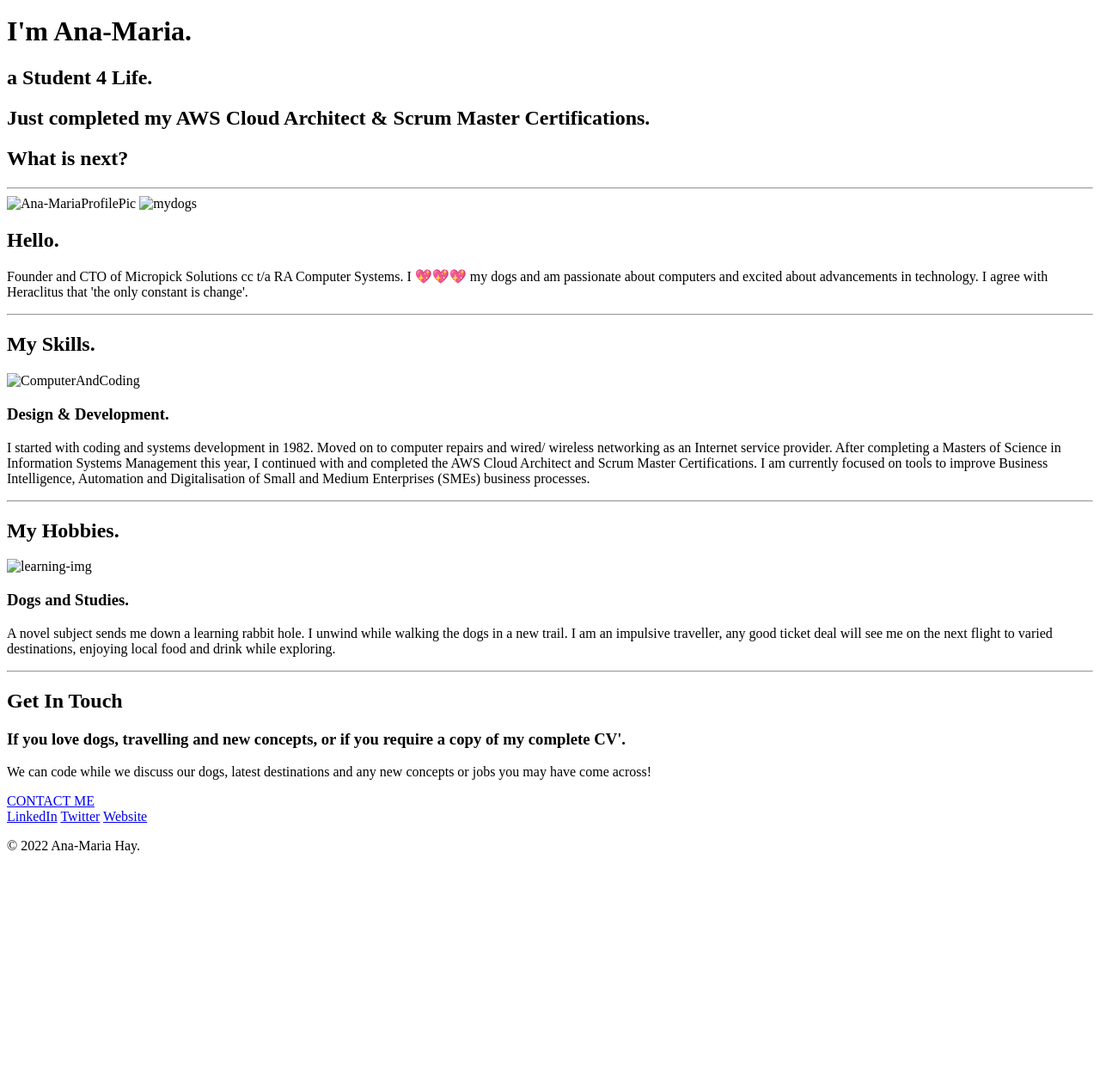
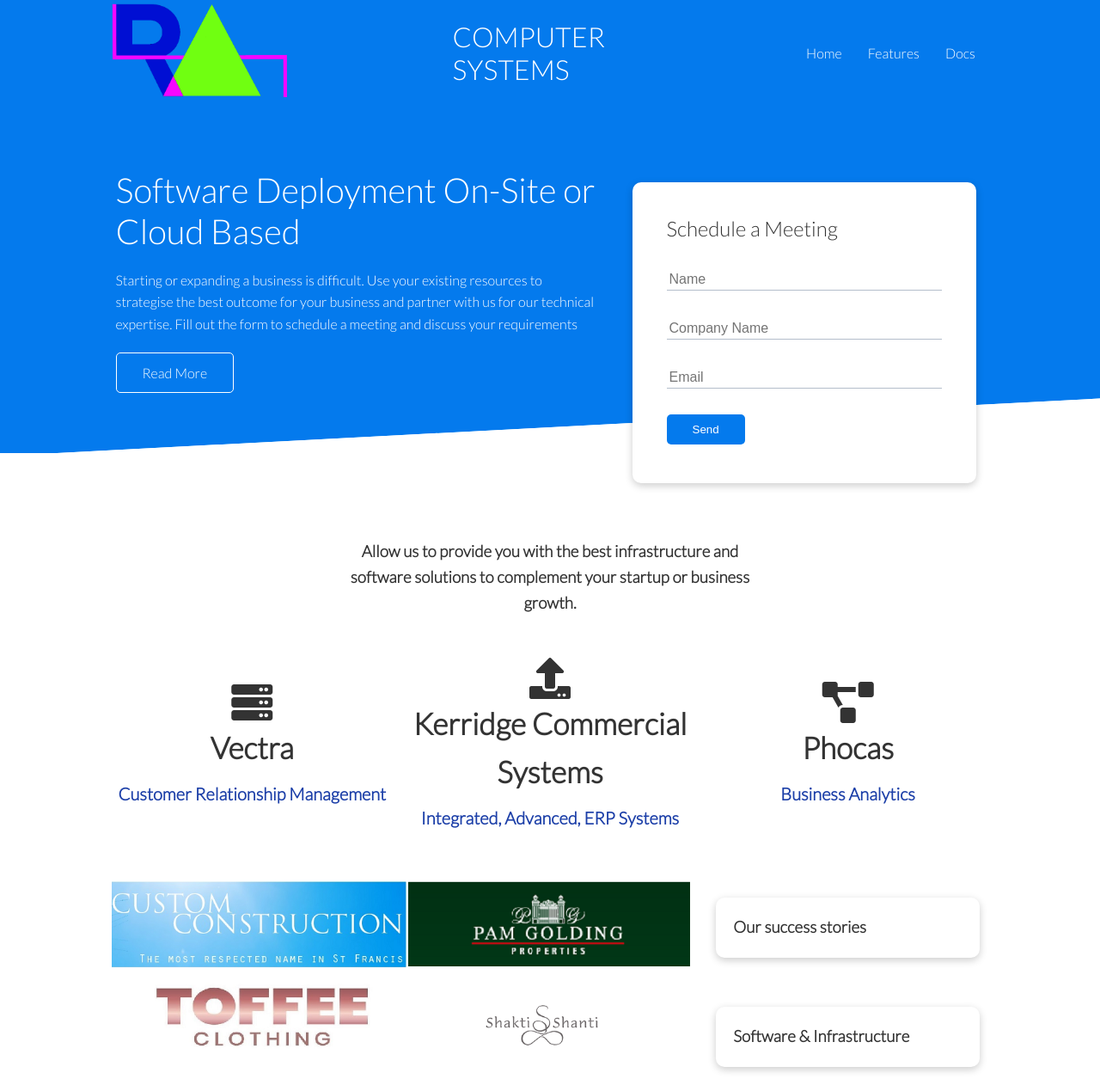
Before and after one commit to Ana-MariaHay/RAComp, a plain HTML site: page index.html in a window 1280 px wide. Shown: the part 3-1265 px from the top of the page at 86% size. Before the commit the page ends 1012 px from the top, so only its background shows below. Drawn offline with Linux system fonts and the light colour scheme.

Commit message:
Add files via upload

```diff
--- a/index.html
+++ b/index.html
@@ -1,64 +1,173 @@
 <!DOCTYPE html>
-<html>
-
+<html lang="en">
 <head>
-  <meta charset="utf-8">
-  <title>Ana-Maria Hay</title>
-  <link rel="stylesheet" href="css/styles.css">
-  <link href="https://fonts.googleapis.com/css?family=Merriweather|Montserrat|Sacramento" rel="stylesheet">
-  <link rel="icon" href="favicon.ico">
+    <meta charset="UTF-8">
+    <meta name="viewport" content="width=device-width, initial-scale=1.0">
+    <link rel="stylesheet" href="https://cdnjs.cloudflare.com/ajax/libs/font-awesome/5.15.1/css/all.min.css" integrity="sha512-+4zCK9k+qNFUR5X+cKL9EIR+ZOhtIloNl9GIKS57V1MyNsYpYcUrUeQc9vNfzsWfV28IaLL3i96P9sdNyeRssA==" crossorigin="anonymous" />
+    <link rel="stylesheet" href="css/utilities.css">
+    <link rel="stylesheet" href="css/style.css">
+    <link rel="shortcut icon" type="jpg" href="images/favicon.jpg"/>
+    <title>RAComp| Software and hardware For Everyone</title>
 </head>
-
 <body>
-  <div class="top-container">
-      <h1>I'm Ana-Maria.</h1>
-      <h2>a Student 4 Life.</h2>
-      <h2>Just completed my AWS Cloud Architect & Scrum Master Certifications.</h2>
-      <h2>What is next?</h2>
-    </div>
-  <hr>
-  <div class="middle-container">
-    <div class="profile">
-      <img src="Ana-Maria.png" alt="Ana-MariaProfilePic">
-      <img src="dogs.png" alt="mydogs">
-      <h2>Hello.</h2>
-      <p class="intro">Founder and CTO of Micropick Solutions cc t/a RA Computer Systems. I 💖💖💖 my dogs and am passionate about computers and excited about advancements in technology. I agree with Heraclitus that 'the only constant is change'. </p>
-    </div>
-    <hr>
-    <div class="skills">
-      <h2>My Skills.</h2>
-      <div class="skill-row">
-        <img class="code-img" src="images/computers.png" alt="ComputerAndCoding">
-        <h3>Design & Development.</h3>
-        <p>I started with coding and systems development in 1982. Moved on to computer repairs and wired/ wireless networking as an Internet service provider.
-          After completing a Masters of Science in Information Systems Management this year, I continued with and completed the AWS Cloud Architect and Scrum Master Certifications.
-          I am currently focused on tools to improve Business Intelligence, Automation and Digitalisation of Small and Medium Enterprises (SMEs)
-          business processes.</p>
-      </div>
-      <hr>
-      <h2>My Hobbies.</h2>
-      <div class="skill-row">
-        <img class="chilli-img" src="images/studies.jpg" alt="learning-img">
-        <h3>Dogs and Studies.</h3>
-        <p>A novel subject sends me down a learning rabbit hole. I unwind while walking the dogs in a new trail.
-           I am an impulsive traveller, any good ticket deal will see me on the next flight to varied destinations, enjoying local food and drink while exploring.</p>
-      </div>
-      <hr>
-      <div class="contact-me">
-        <h2>Get In Touch</h2>
-        <h3>If you love dogs, travelling and new concepts, or if you require a copy of my complete CV'.</h3>
-        <p class="contact-message">We can code while we discuss our dogs, latest destinations and any new concepts or jobs you may have come across!</p>
-        <a class="btn" href="mailto:student4life007@yahoo.com">CONTACT ME</a>
-      </div>
+    <!-- Navbar -->
+    <div class="navbar">
+        <div class="container flex">
+            <h1 class="logo"><img src="images/RAs.png" alt=""></h1>
+            <h1 class="logo">COMPUTER SYSTEMS</h1>
+            <nav>
+                <ul>
+                    <li><a href="index.html">Home</a></li>
+                    <li><a href="features.html">Features</a></li>
+                    <li><a href="docs.html">Docs</a></li>
+                </ul>
+            </nav>
+        </div>
     </div>
 
+    <!-- Showcase -->
+    <section class="showcase">
+        <div class="container grid">
+            <div class="showcase-text">
+                <h1>Software Deployment On-Site or Cloud Based</h1>
+                <p>Starting or expanding a business is difficult. Use your existing resources to strategise the best outcome for your business and partner with us for our technical expertise. Fill out the form to schedule a meeting and discuss your requirements</p>
+                <a href="features.html" class="btn btn-outline">Read More</a>
+            </div>
 
-  <div class="bottom-container">
-    <a class="footer-link" href="https://www.linkedin.com/in/ana-maria-hay-1147a427">LinkedIn</a>
-    <a class="footer-link" href="https://twitter.com/stfrancisb">Twitter</a>
-    <a class="footer-link" href="https://www.racomp.co.za/">Website</a>
-    <p class="copyright">© 2022 Ana-Maria Hay.</p>
-  </div>
+            <div class="showcase-form card">
+                <h2>Schedule a Meeting</h2>
+                 <!--  <form name="contact" netlify-honeypot="bot-field" method="POST" data-netlify="true">
+                    <input type="hidden" name="form-name" value="contact">
+                    <p class="hidden">
+                        <label>Don’t fill this out if you're human: <input name="bot-field" /></label>
+                      </p>
+                    <div class="form-control">
+                        <input type="text" name="name" placeholder="Name" required>
+                    </div>
+                    <div class="form-control">
+                        <input type="text" name="company" placeholder="Company Name" required>
+                    </div>
+                    <div class="form-control">
+                        <input type="email" name="email" placeholder="Email" required>
+                    </div>
+                    <input type="submit" value="Send" class="btn btn-primary">
+                </form> -->
+                 <form>
+                    <div class="form-control">
+                        <input type="text" name="name" placeholder="Name" required>
+                    </div>
+                    <div class="form-control">
+                        <input type="text" name="company" placeholder="Company Name" required>
+                    </div>
+                    <div class="form-control">
+                        <input type="email" name="email" placeholder="Email" required>
+                    </div>
+                    <input type="submit" value="Send" class="btn btn-primary">
+                </form>
+            </div>
+        </div>
+    </section>
+
+    <!-- Stats -->
+    <section class="stats">
+        <div class="container">
+            <h3 class="stats-heading text-center my-1">
+                Allow us to provide you with the best infrastructure and software solutions to complement your startup or business growth.
+            </h3>
+
+            <div class="grid grid-3 text-center my-4">
+                <div>
+                    <i class="fas fa-server fa-3x"></i>
+                    <h3>Vectra</h3>
+                    <p class="text-secondary">Customer Relationship Management</p>
+                </div>
+                <div>
+                    <i class="fas fa-upload fa-3x"></i>
+                    <h3>Kerridge Commercial Systems</h3>
+                    <p class="text-secondary">Integrated, Advanced, ERP Systems</p>
+                </div>
+                <div>
+                    <i class="fas fa-project-diagram fa-3x"></i>
+                    <h3>Phocas</h3>
+                    <p class="text-secondary">Business Analytics</p>
+                </div>
+            </div>
+        </div>
+    </section>
+
+    <!-- Cli -->
+    <section class="cli">
+        <div class="container grid">
+            <img class="success" src="images/Custom.PNG" alt="">
+            <div class="card">
+                <h3>Our success stories</h3>
+            </div>
+            <div class="card">
+                <h3>Software & Infrastructure</h3>
+            </div>
+        </div>
+    </section>
+
+    <!-- Cloud -->
+    <section class="cloud bg-primary my-2 py-2">
+        <div class="container grid">
+            <div class="text-center">
+                <h2 class="md">Your Business Your Way. </h2>
+                <p class="lead my-1">We provide specialist software, infrastructure, services and support to deliver fully integrated trading and business management solutions to distributive trade, manufacturing and retail customers, large and small – wherever they you in the world.</p>
+                <a href="features.html" class="btn btn-dark">Read More</a>
+            </div>
+            <img src="images/cloud.png" alt="">
+        </div>
+    </section>
+
+    <!-- Languages -->
+    <section class="languages">
+        <h2 class="md text-center my-2">
+            One integrated solution for your business
+        </h2>
+        <div class="container flex">
+            <div class="card">
+                <h4>Source Effectively</h4>
+                <img src="images/Effective.PNG" alt="">
+            </div>
+            <div class="card">
+                <h4>Stock Efficiently</h4>
+                <img src="images/Efficiently.PNG" alt="">
+            </div>
+            <div class="card">
+                <h4>Sell Profitably</h4>
+                <img src="images//Profitably.PNG" alt="">
+            </div>
+            <div class="card">
+                <h4>Service Competitively</h4>
+                <img src="images/Service.PNG" alt="">
+            </div>
+
+        </div>
+    </section>
+
+    <!-- Footer -->
+    <footer class="footer bg-dark py-5">
+        <div class="container grid grid-3">
+            <div>
+                <h1>RA COMPUTER SYSTEMS
+                </h1>
+                <p>Copyright &copy; 2022</p>
+            </div>
+            <nav>
+                <ul>
+                    <li><a href="index.html">Home</a></li>
+                    <li><a href="features.html">Features</a></li>
+                    <li><a href="docs.html">Docs</a></li>
+                </ul>
+            </nav>
+            <div class="social">
+                <a href="#"><i class="fab fa-github fa-2x"></i></a>
+                <a href="#"><i class="fab fa-facebook fa-2x"></i></a>
+                <a href="#"><i class="fab fa-instagram fa-2x"></i></a>
+                <a href="#"><i class="fab fa-twitter fa-2x"></i></a>
+            </div>
+        </div>
+    </footer>
 </body>
-
 </html>
```
Also changed, not shown: RAS.png (added).
